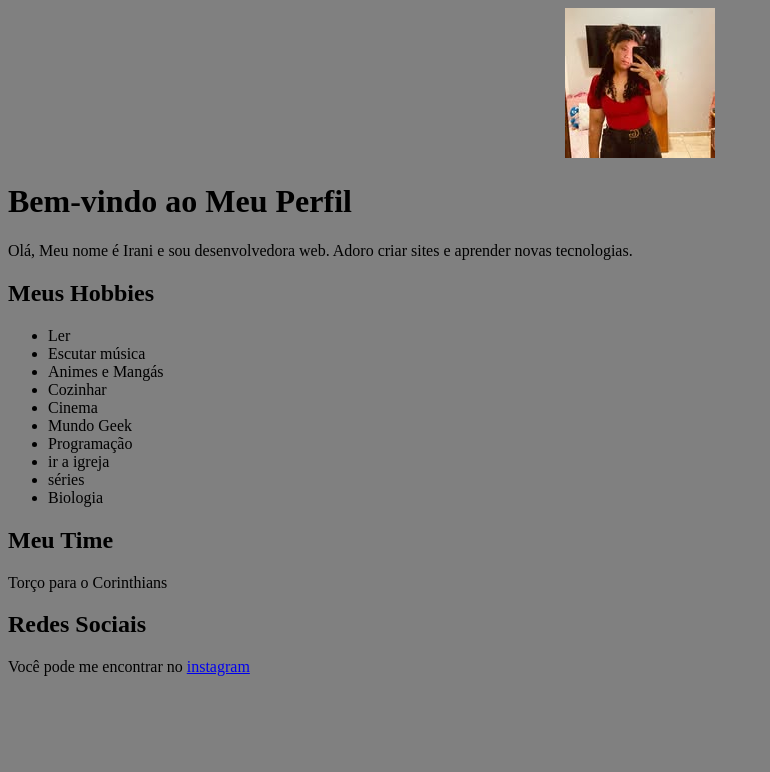
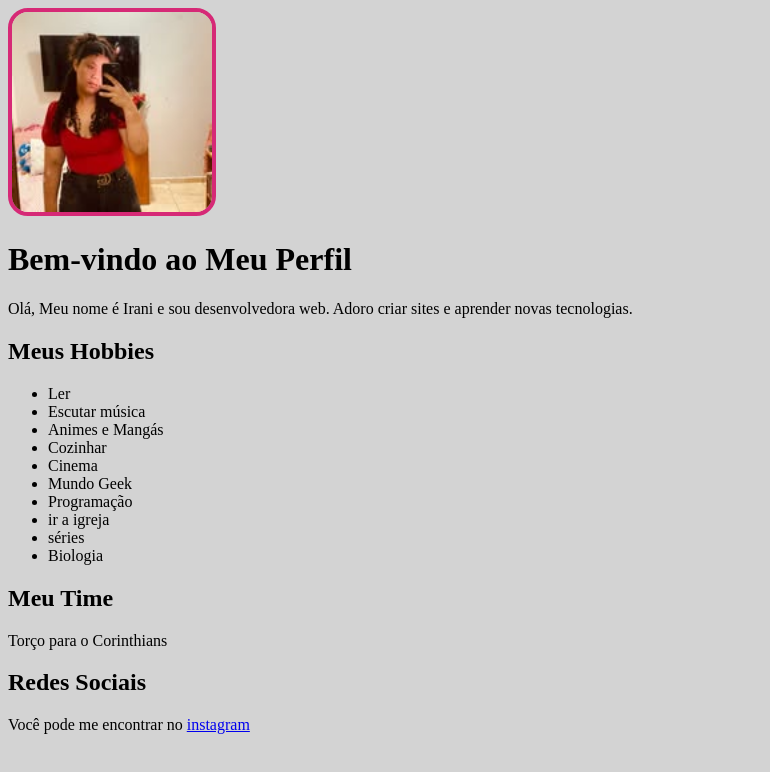
Before and after one commit to iranielo/projetoshtml, a plain HTML site: page index.html in a window 1280 px wide. Shown: the whole page, without its empty margins (0-770 px from the left). Drawn offline with Linux system fonts and the light colour scheme.

Commit message:
alteracao de imagem e instagram

```diff
--- a/index.html
+++ b/index.html
@@ -3,8 +3,8 @@
     <head>
        <title>Perfil Pessoal Irani Eloisa</title>
     </head>
-    <body bgcolor="Gray">
-      <center><img src="Instagram.png"></center>
+    <body bgcolor="lightgray">
+      <img src="Instagram.png" style="width:200px; height:200px; border-radius:20px; border: 4px solid #d62976;">
 
 
 
```
